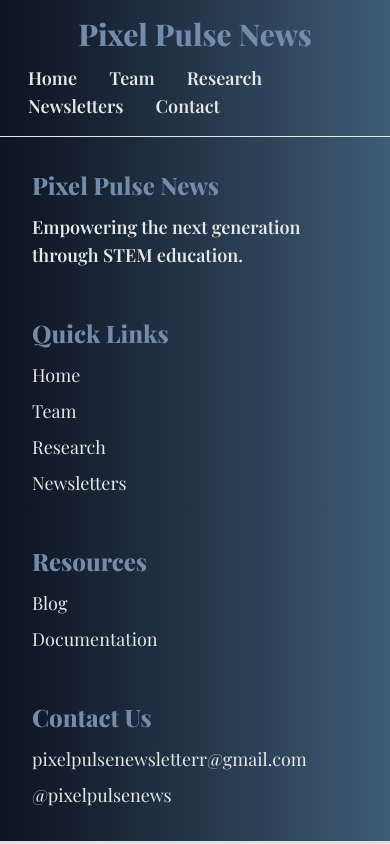
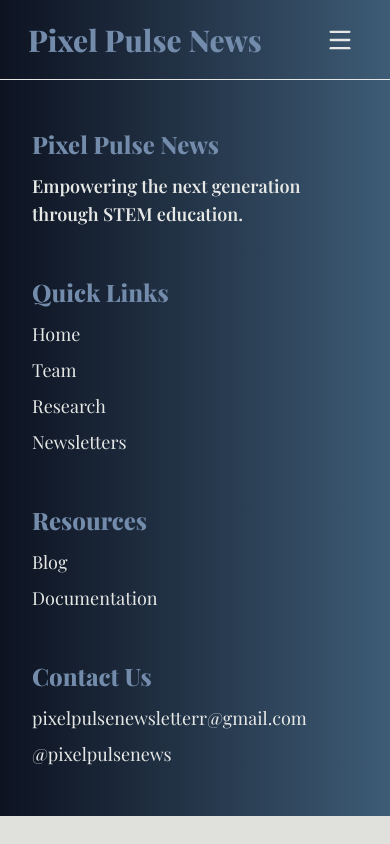
Before and after one commit to NADNAYSTHECREATOR/PixelPulseNews, a Next.js app: page / in a window 390 px wide. Built offline with nearby package versions, Linux system fonts and the light colour scheme.

Commit message:
Added Hamburger Menu

```diff
--- a/components/shared/Footer.tsx
+++ b/components/shared/Footer.tsx
@@ -2,7 +2,7 @@ import Link from "next/link";
 
 export default function Footer() {
   return (
-    <footer className="bg-linear-90 from-(--rich-black) to-(--chambray) text-(--stardust-white) text-lg flex flex-col max-lg:space-y-12 lg:flex-row flew-wrap justify-between p-4 px-8 py-8">
+    <footer className="bg-linear-90 from-(--rich-black) to-(--chambray) text-(--stardust-white) text-lg flex flex-col max-lg:space-y-12 lg:flex-row flew-wrap justify-between p-4 px-8 py-12">
       <div>
         <p className="font-extrabold text-2xl text-(--silver-lake-blue) max-md:text-(--silver-lake-blue) mb-3 lg:mb-6">Pixel Pulse News</p>
         <p className="text-(--stardust-white) font-semibold max-w-80 flex flex-wrap">Empowering the next generation through STEM education.</p>
--- a/components/shared/Header.tsx
+++ b/components/shared/Header.tsx
@@ -1,10 +1,20 @@
-import Link from "next/link"
+"use client";
+
+import { useState } from "react";
+import Link from "next/link";
+import { Menu, X } from "lucide-react";
 
 export default function Header() {
+  const [open, setOpen] = useState(false);
+
   return (
-    <header className="flex justify-between items-center p-4 border-b flex-col md:flex-row bg-linear-90 from-(--rich-black) to-(--chambray) text-(--stardust-white) text-lg lg:h-20 px-7">
-      <p className="font-extrabold text-3xl text-(--chambray) max-md:text-(--silver-lake-blue) max-md:mb-3">Pixel Pulse News</p>
-      <nav className="space-x-4">
+    <header className="flex justify-between md:items-center p-4 border-b md:flex-row bg-linear-90 from-(--rich-black) to-(--chambray) text-(--stardust-white) text-lg h-20 px-7 relative z-30">
+      <p className="font-extrabold text-3xl text-(--silver-lake-blue) self-center">
+        Pixel Pulse News
+      </p>
+
+      {/* Desktop Nav */}
+      <nav className="space-x-4 max-md:hidden">
         <ul className="flex space-x-8 lg:space-x-12 flex-wrap text-center font-semibold">
           <Link href="/" className="hover:underline hover:underline-offset-4 hover:decoration-(--silver-lake-blue) hover:decoration-2">Home</Link>
           <Link href="/team" className="hover:underline hover:underline-offset-4 hover:decoration-(--silver-lake-blue) hover:decoration-2">Team</Link>
@@ -13,6 +23,50 @@ export default function Header() {
           <Link href="/contact" className="hover:underline hover:underline-offset-4 hover:decoration-(--silver-lake-blue) hover:decoration-2">Contact</Link>
         </ul>
       </nav>
+
+      {/* Hamburger Button (Mobile) */}
+      { !open &&
+        <button
+          onClick={() => setOpen(true)}
+          className={`md:hidden p-2 z-40`}
+        >
+          <Menu size={28} />
+        </button>
+      }
+
+      {/* Mobile Menu Overlay */}
+      <div
+        className={`fixed inset-0 bg-(--rich-black) transition-opacity duration-300 ${
+          open ? "opacity-100 visible" : "opacity-0 invisible"
+        }`}
+        onClick={() => setOpen(false)}
+      />
+
+      {/* Mobile Fullscreen Menu */}
+      <div
+        className={`fixed inset-y-0 right-0 w-full bg-linear-90 from-(--rich-black) to-(--chambray) text-(--stardust-white) text-lg p-6 transform transition-transform duration-300 ease-in-out ${
+          open ? "translate-x-0" : "translate-x-full"
+        }`}
+      >
+        <div className="flex justify-between items-center mb-6 border-b border-(--platinum) pb-4 -mx-6 -mt-1">
+          <h2 className="text-2xl font-bold ml-6">Menu</h2>
+          {/* Hamburger / Close Button (Mobile Only) */}
+          <button
+            onClick={() => setOpen(!open)}
+            className="md:hidden p-2 z-40 mr-6"
+          >
+            {open ? <X size={28} /> : <Menu size={28} />}
+          </button>
+
+        </div>
+        <ul className="flex flex-col gap-6 text-lg font-semibold">
+          <Link href="/" onClick={() => setOpen(false)} className="hover:underline hover:underline-offset-4 hover:decoration-(--silver-lake-blue) hover:decoration-2">Home</Link>
+          <Link href="/team" onClick={() => setOpen(false)} className="hover:underline hover:underline-offset-4 hover:decoration-(--silver-lake-blue) hover:decoration-2">Team</Link>
+          <Link href="/research" onClick={() => setOpen(false)} className="hover:underline hover:underline-offset-4 hover:decoration-(--silver-lake-blue) hover:decoration-2">Research</Link>
+          <Link href="/newsletters" onClick={() => setOpen(false)} className="hover:underline hover:underline-offset-4 hover:decoration-(--silver-lake-blue) hover:decoration-2">Newsletters</Link>
+          <Link href="/contact" onClick={() => setOpen(false)} className="hover:underline hover:underline-offset-4 hover:decoration-(--silver-lake-blue) hover:decoration-2">Contact</Link>
+        </ul>
+      </div>
     </header>
-  )
+  );
 }
```
Also changed, not shown: package.json (+7 -6 lines), 1 other file (tests, documents, lock files or other folders).
